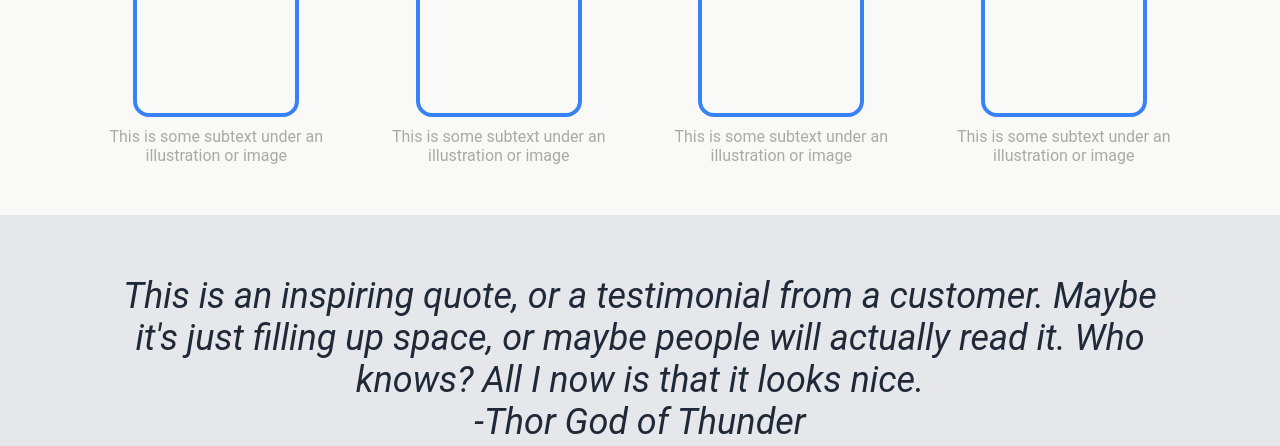
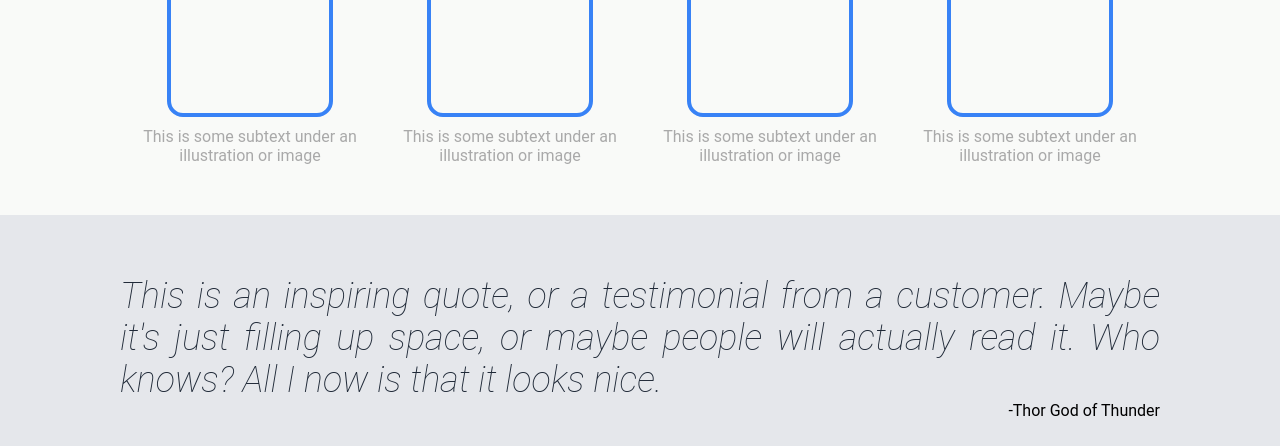
Before and after one commit to pynktaxi/odin-landing-page, a plain HTML site: page index.html in a window 1280 px wide. Shown: the part 508-954 px from the top of the page. Drawn offline with Linux system fonts and the light colour scheme.

Commit message:
Update CSS of Quote Section

```diff
--- a/style.css
+++ b/style.css
@@ -110,6 +110,7 @@ padding: 10px 0px;
     align-items: center;
     display: flex;
     flex-direction: column;
+    width: 250px;
 }
 .image {
     border: 4px solid #3882f6;
@@ -123,12 +124,20 @@ padding: 10px 0px;
 /* Section 3 - Quote */
 .section-3 {
     background-color: #e5e7eb;
-    text-align: center;
+    container-type: border-box;
+    padding: 60px 120px;
+}
+.quote {
+    text-align: justify;
     color: #1f2937;
     font-size: 36px;
     font-style: italic;
-    container-type: border-box;
-    padding: 60px 120px;
+    font-weight: lighter;
+    max-width: 1600px;
+}
+.speaker {
+    color: black;
+    text-align: right;
 }
 
 
```
